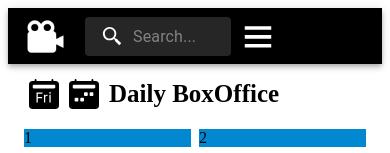
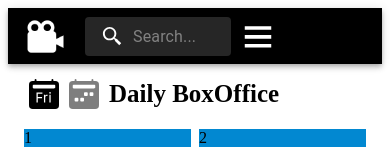
Before and after one commit to eomdh/react-movie-app, a React (Create React App) app in the folder client/: page / in a window 390 px wide. Shown: the top 153 px of the page. Built offline with nearby package versions, Linux system fonts and the light colour scheme.

Commit message:
AppLayout: Header 구현

```diff
--- a/client/src/components/AppLayout.js
+++ b/client/src/components/AppLayout.js
@@ -3,6 +3,7 @@ import { Box, Container, Grid } from '@mui/material';
 import { BsFillCalendar2DayFill, BsFillCalendar2WeekFill } from 'react-icons/bs'
 /** @jsxImportSource @emotion/react */
 import { css } from '@emotion/react';
+import styled from '@emotion/styled';
 
 const headerStyle = css`
     display: flex;
@@ -14,26 +15,47 @@ const headerStyle = css`
     padding-left: 5px;
 `;
 
-const iconStyle = css`
+const StyledDailyIcon = styled(BsFillCalendar2DayFill)`
     font-size: 30px;
     margin-right: 10px;
+    cursor: pointer;
+    opacity: ${(props) => (props.period ? '1' : '0.5')};
+    &:hover {
+        opacity: 1;
+    }
+`;
+
+const StyledWeeklyIcon = styled(BsFillCalendar2WeekFill)`
+    font-size: 30px;
+    margin-right: 10px;
+    cursor: pointer;
+    opacity: ${(props) => (props.period ? '0.5' : '1')};
+    &:hover {
+        opacity: 1;
+    }
 `;
 
 function AppLayout() {
-    // true : daily, false : weekly
+    // true: daily / false: weekly
     const [period, setPeriod] = useState(true);
 
-    // daily <-> weekly 전환하기 구현
-    const handleTimePeriod = useCallback(() => {
-        setPeriod((prev) => !prev);
+    // daily <-> weekly 전환하기
+    const handlePeriod = useCallback((selected) => {
+        if (selected && !period) {
+            setPeriod(true);
+        } else if (!selected && period) {
+            setPeriod(false);
+        } else {
+            return;
+        }
     }, [period]);
 
     return (
         <Container maxWidth="lg">
             <Box css={headerStyle}>
-                <BsFillCalendar2DayFill css={iconStyle} onClick={handleTimePeriod} />
-                <BsFillCalendar2WeekFill css={iconStyle} onClick={handleTimePeriod} />
-                Daily BoxOffice
+                <StyledDailyIcon period={period} onClick={handlePeriod.bind(this, true)} />
+                <StyledWeeklyIcon period={period} onClick={handlePeriod.bind(this, false)} />
+                {period ? "Daily BoxOffice" : "Weekly BoxOffice" }
             </Box>
             <Grid container spacing={1}>
                 <Grid item xs={6} md={3}>
--- a/client/src/components/NavBar.js
+++ b/client/src/components/NavBar.js
@@ -14,13 +14,10 @@ const logoStyle = css`
 const StyledAppBar = styled(AppBar)(({ theme }) => ({
   backgroundColor: 'black',
   width: '100%',
-}));
-
-const StyledContainer = styled(Container)(({ theme }) => ({
-  [theme.breakpoints.down('sm')]: {
+  [theme.breakpoints.up('sm')]: {
     display: 'flex',
-    justifyContent: "space-between",
-  }
+    justifyContent: 'space-between',
+  },
 }));
 
 const Search = styled('div')(({ theme }) => ({
@@ -88,7 +85,7 @@ function NavBar() {
 
     return (
       <StyledAppBar position="static">
-        <StyledContainer maxWidth="lg">
+        <Container maxWidth="lg">
           <Toolbar disableGutters>
             <img src="/assets/logo.png" alt='icon' css={logoStyle} />
             <Box sx={{ flexGrow: 1, display: { xs: 'none', sm: 'flex' } }}>
@@ -145,10 +142,10 @@ function NavBar() {
                   <Typography textAlign="center" href={page}>{page}</Typography>
                 </MenuItem>
               ))}
-            </Menu>
+              </Menu>
             </Box>
           </Toolbar>
-        </StyledContainer>
+        </Container>
       </StyledAppBar>
     )
 }
```
Also changed, not shown: 1 other file (tests, documents, lock files or other folders).
